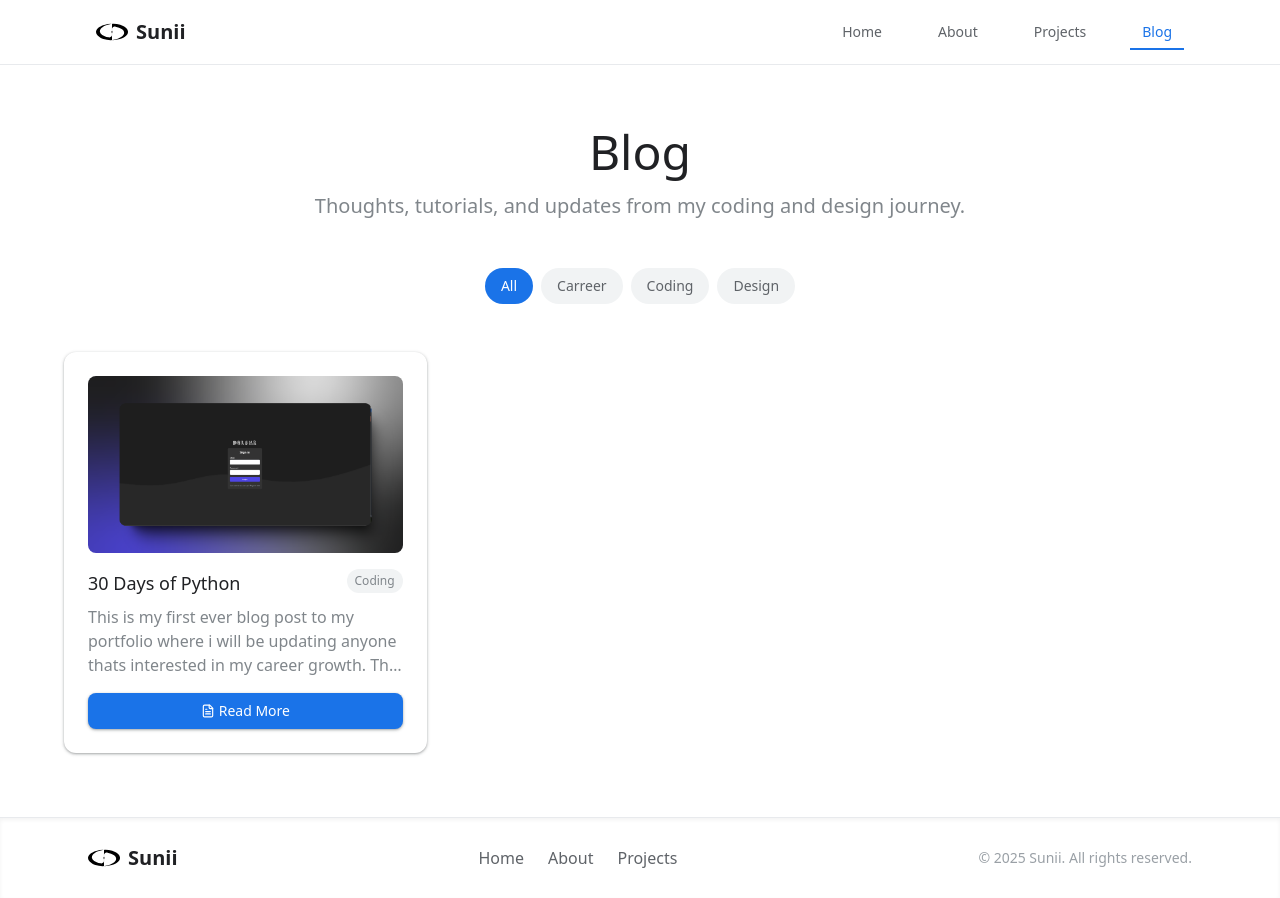
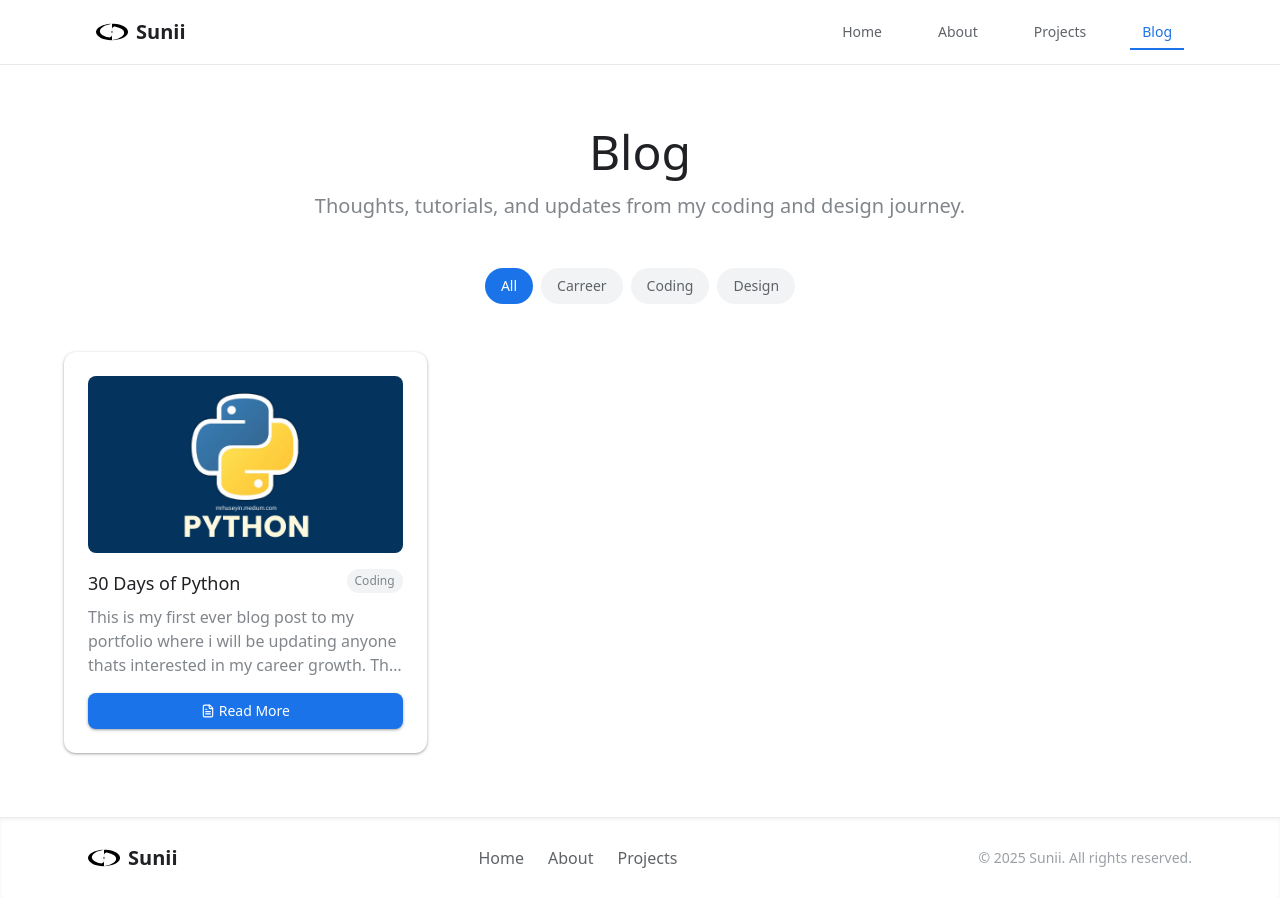
Before and after one commit to Sunii-999/portfolio, a React (Create React App) app: page /blog in a window 1280 px wide. Built offline with nearby package versions, Linux system fonts and the light colour scheme.

Commit message:
updated python image for blog post

```diff
--- a/src/data/blogs.js
+++ b/src/data/blogs.js
@@ -14,7 +14,7 @@ export const blogData = {
       title: "30 Days of Python",
       slug: createSlug("30 Days of Python"),
       description: "This is my first ever blog post to my portfolio where i will be updating anyone thats interested in my career growth. This blog post will be about my journey of learning python in 30 days. I will be sharing my progress, challenges and achievements throughout the month.",
-      image: "/img/projects/dclone.png",
+      image: "/img/blog/python/header.png",
       liveUrl: null,
       githubUrl: null, // Note: Consider making this repo public or adding a video demo link.
       featured: true,
```
